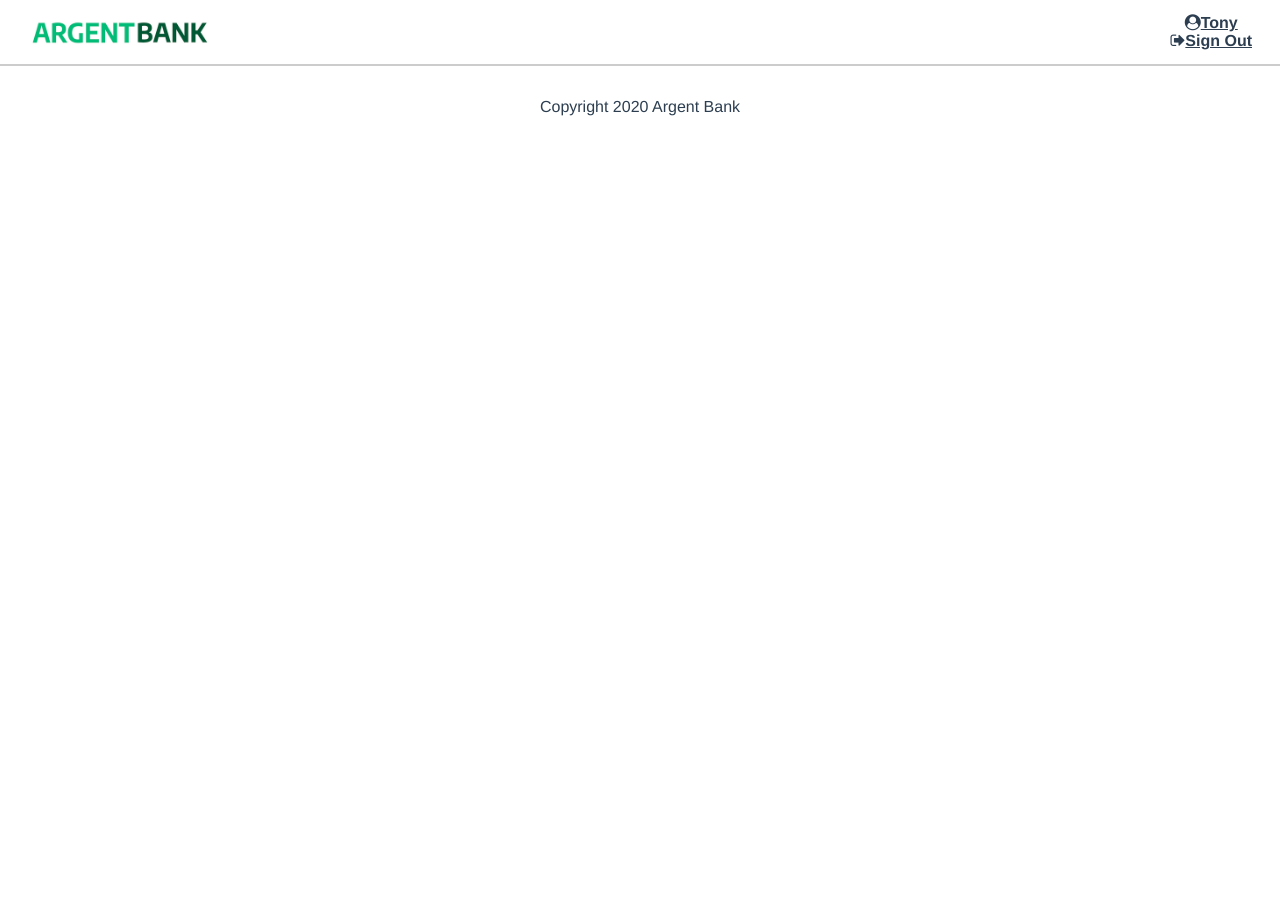
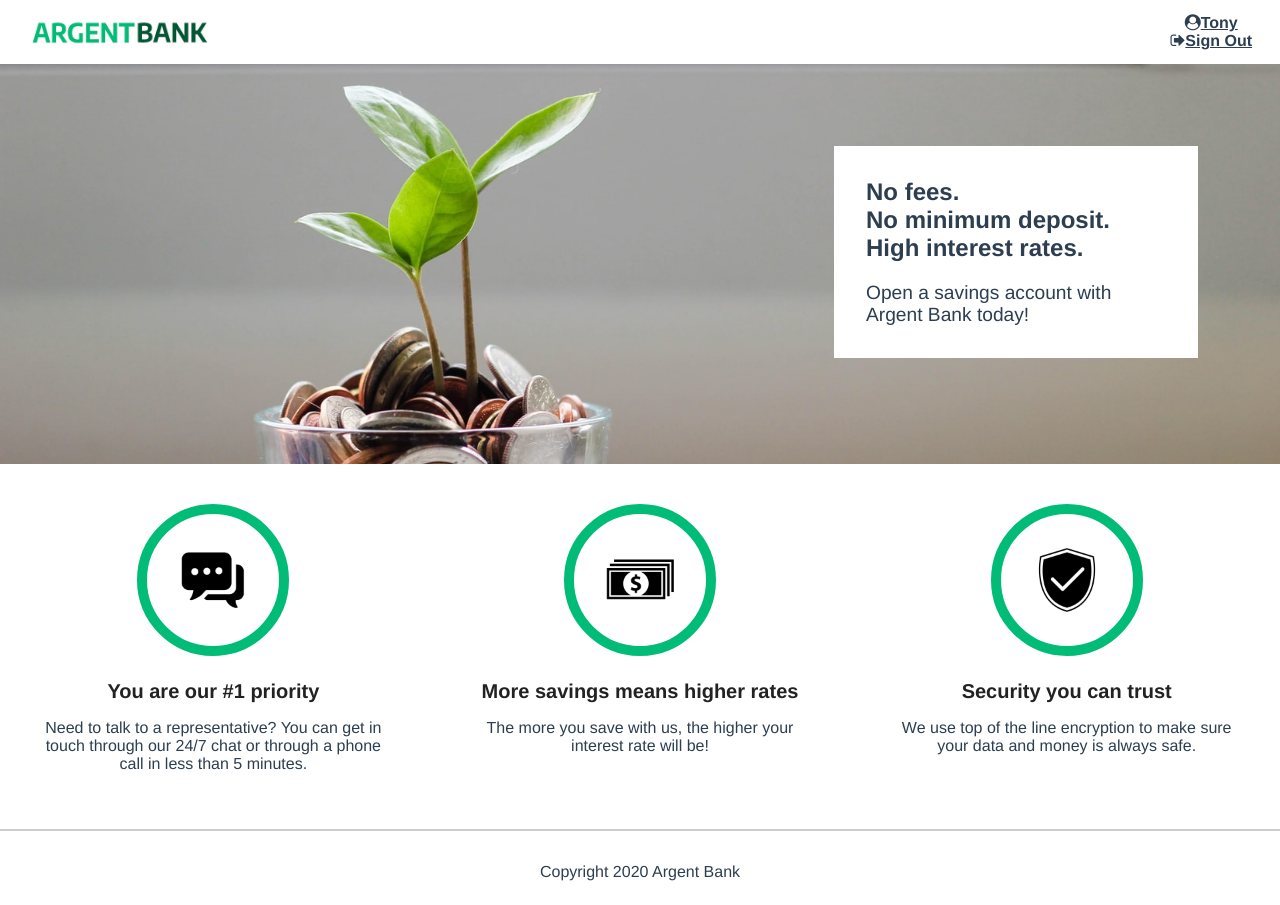
Before and after one commit to pierrepinoli/P11-Impl-mentez-le-front-end-d-une-application-bancaire-avec-React, a React (Create React App) app in the folder argentbank_app/: page / in a window 1280 px wide. Before the commit the page ends 800 px from the top, so only its background shows below. Built offline with nearby package versions, Linux system fonts and the light colour scheme.

Commit message:
installation des routes des pages

```diff
--- a/argentbank_app/package.json
+++ b/argentbank_app/package.json
@@ -8,7 +8,9 @@
     "@testing-library/user-event": "^13.5.0",
     "react": "^18.2.0",
     "react-dom": "^18.2.0",
+    "react-router-dom": "^6.22.1",
     "react-scripts": "5.0.1",
+    "sass": "^1.71.0",
     "web-vitals": "^2.1.4"
   },
   "scripts": {
--- a/argentbank_app/src/App.js
+++ b/argentbank_app/src/App.js
@@ -1,3 +1,5 @@
+import { BrowserRouter as Router, Routes, Route } from 'react-router-dom';
+
 import Home from "./pages/Home/Home.jsx";
 import Signin from "./pages/Signin/Signin.jsx";
 import User from "./pages/User/User.jsx";
@@ -5,22 +7,19 @@ import User from "./pages/User/User.jsx";
 import Header from "./components/Header/Header.jsx";
 import Footer from "./components/Footer/Footer.jsx";
 
-import { BrowserRouter as Router, Routes, Route } from 'react-router-dom';
-
-
 function App() {
   return (
-    <div>
+
        <Router>
           <Header />
           <Routes>
-            <Route path="/Home" element={<Home />} />
+            <Route path="/" element={<Home />} />
             <Route path="/Signin" element={<Signin />} />
             <Route path="/User" element={<User />} />
           </Routes>
           <Footer />
         </Router>
-    </div>
+
   );
 }
 export default App;
--- a/argentbank_app/src/components/Header/Header.jsx
+++ b/argentbank_app/src/components/Header/Header.jsx
@@ -6,7 +6,7 @@ function Header() {
     return (
         <header>
             <nav className="main-nav">
-                <NavLink to="/Home">
+                <NavLink to="/">
                     <div className="main-nav-logo">
                         <img
                         className="main-nav-logo-image"
@@ -24,7 +24,7 @@ function Header() {
                             Tony
                         </div>
                     </NavLink>
-                    <NavLink to="/Home">
+                    <NavLink to="/">
                         <div className="main-nav-item">
                             <i className="fa fa-sign-out"></i>
                             Sign Out
--- a/argentbank_app/src/index.js
+++ b/argentbank_app/src/index.js
@@ -4,7 +4,5 @@ import App from './App';
 
 const root = createRoot(document.getElementById('root'));
 root.render(
-  <React.StrictMode>
-    <App />
-  </React.StrictMode>
+      <App />
 );
```
Also changed, not shown: 1 other file (tests, documents, lock files or other folders).
